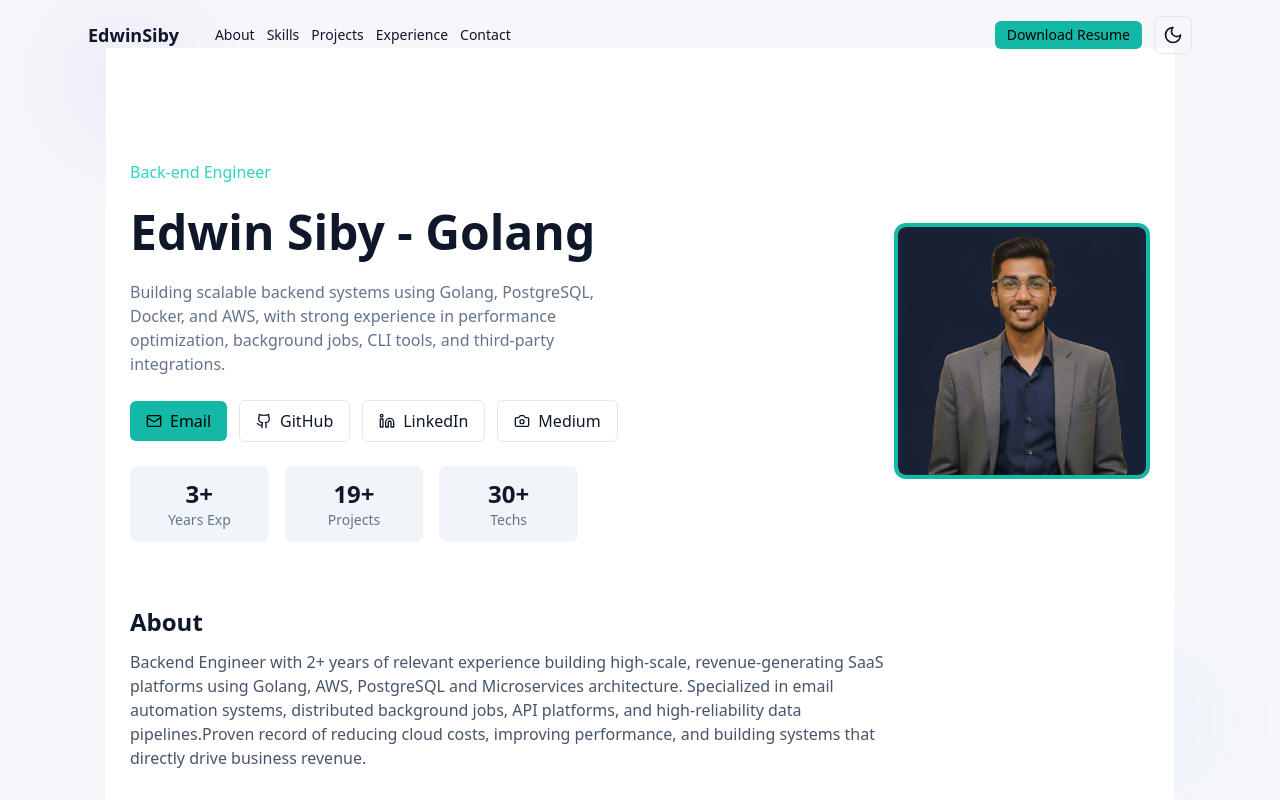
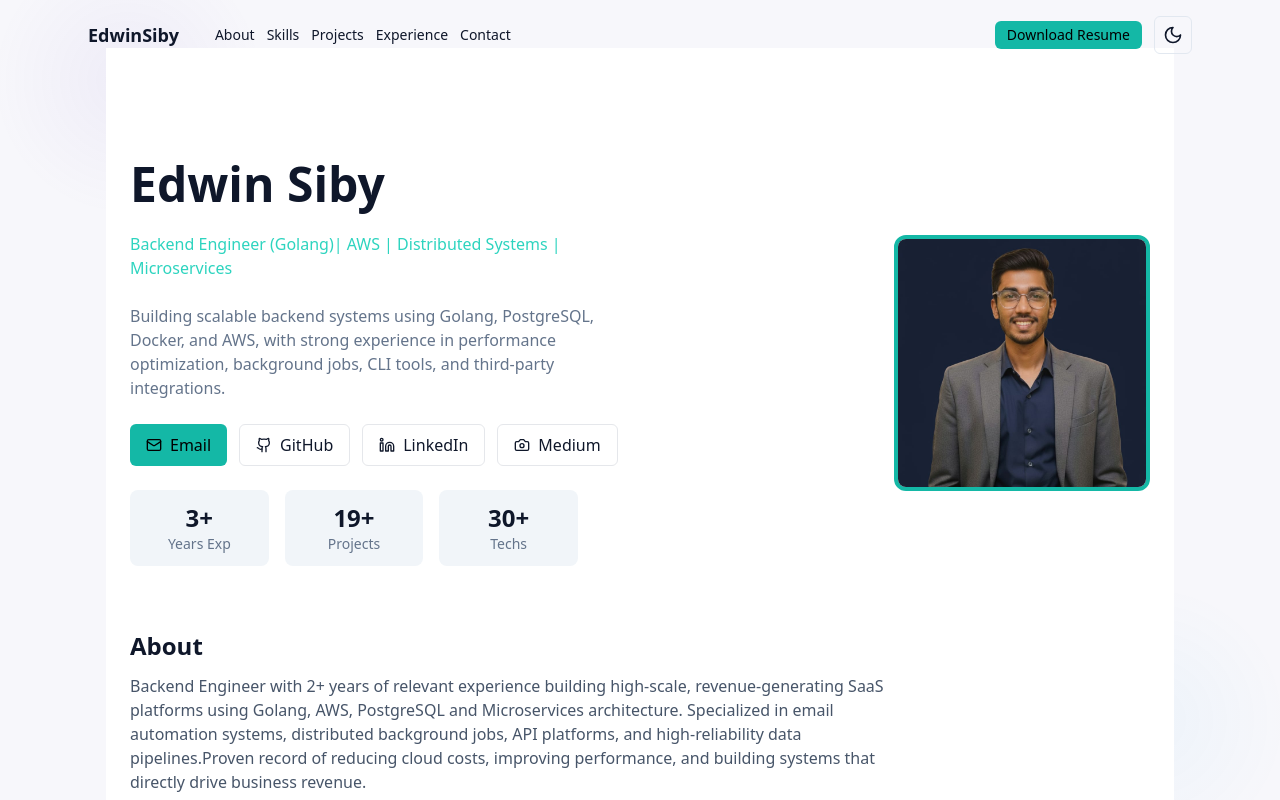
Before and after one commit to Edwinsiby/portfolio, a Next.js app: page / in a window 1280 px wide. Shown: the top 800 px of the page. Built offline with nearby package versions, Linux system fonts and the light colour scheme.

Commit message:
resume and content update, hero section overflow fix

```diff
--- a/app/page.tsx
+++ b/app/page.tsx
@@ -226,10 +226,12 @@ export default function Page() {
           </div>
         </nav>
 
-        {/* HERO */}
-        <header id="hero" className="pt-28">
-          <div className="max-w-6xl mx-auto px-6">
+
+
+        <section id="hero" className="pt-28 overflow-hidden">
+  <div className="max-w-6xl mx-auto px-4 sm:px-6">
     <div className="grid md:grid-cols-2 gap-10 items-center">
+
       <motion.div
         initial="hidden"
         whileInView="visible"
@@ -237,16 +239,18 @@ export default function Page() {
         variants={fadeUp}
         className="space-y-6"
       >
-                <div className="text-teal-400 font-medium">Back-end Engineer</div>
-                <h1 className="text-3xl md:text-5xl font-bold leading-tight">
-                  Edwin Siby - Golang
+        <h1 className="text-3xl md:text-5xl font-bold leading-tight break-words">
+          Edwin Siby
         </h1>
 
-                <p className="text-slate-500 dark:text-slate-300 max-w-xl">
+        <div className="text-teal-400 font-medium">Backend Engineer (Golang)| AWS | Distributed Systems | Microservices</div>
+
+        <p className="text-slate-500 dark:text-slate-300 max-w-xl break-words">
           Building scalable backend systems using Golang, PostgreSQL, Docker, and AWS, with strong experience in performance optimization, background jobs, CLI tools, and third-party integrations.
         </p>
 
-                <div className="flex items-center gap-3 mt-4">
+        {/* CTAs */}
+        <div className="flex flex-wrap gap-3 mt-4">
         <a href="mailto:edwinsibycareer@gmail.com" className="inline-flex items-center gap-2 bg-teal-500 text-black px-4 py-2 rounded-md font-medium">
                     <Mail className="w-4 h-4" /> Email
                   </a>
@@ -278,25 +282,17 @@ export default function Page() {
         </div>
       </motion.div>
 
-              <motion.div
-                initial={{ opacity: 0, scale: 0.98 }}
-                whileInView={{ opacity: 1, scale: 1 }}
-                transition={{ duration: 0.5 }}
-                viewport={{ once: true }}
-                className="flex justify-center md:justify-end"
-              >
-                <div className="w-48 h-48 md:w-64 md:h-64 rounded-xl overflow-hidden border-4 border-teal-500 bg-white/5">
-                  {/* Use <Image/> if available; fallback to <img> */}
-                  <img
-                    src="/profile.jpg"
-                    alt="Edwin Siby"
-                    className="object-cover w-full h-full"
-                  />
+      {/* Image */}
+      <motion.div className="flex justify-center md:justify-end">
+        <div className="w-48 h-48 md:w-64 md:h-64 rounded-xl overflow-hidden border-4 border-teal-500">
+          <img src="/profile.jpg" className="w-full h-full object-cover" />
         </div>
       </motion.div>
+
     </div>
   </div>
-        </header>
+</section>
+
 
         {/* ABOUT */}
         <section id="about" className="pt-16 pb-10">
```
Lines whose indentation alone changed are shown as unchanged.
